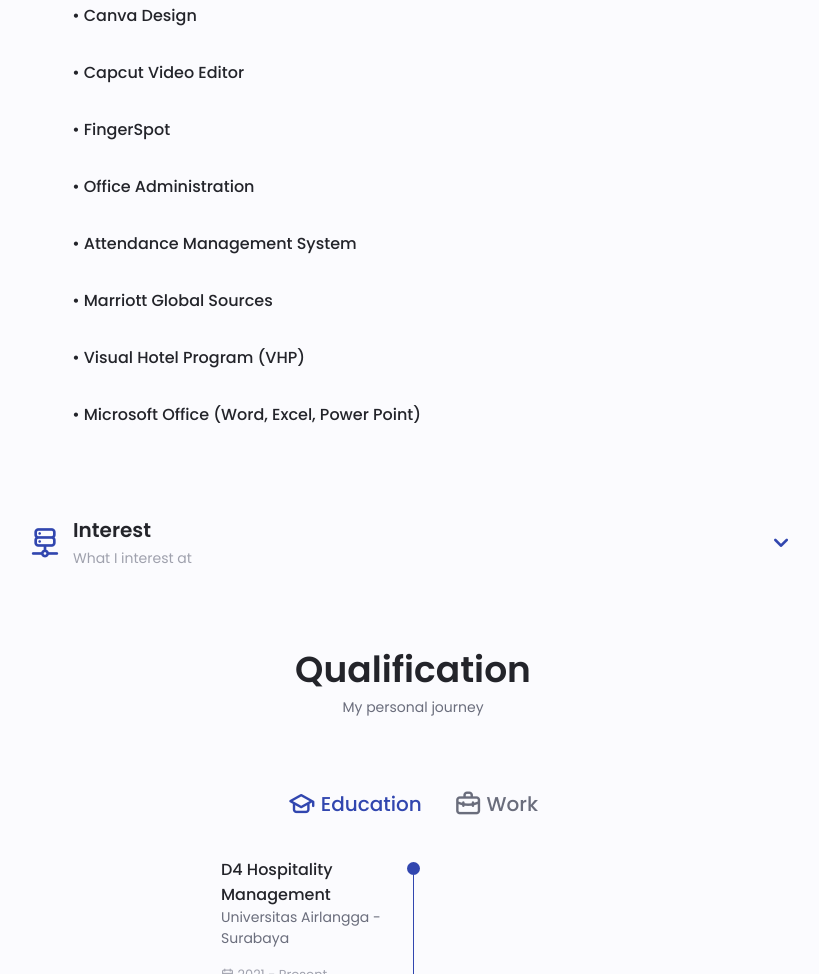
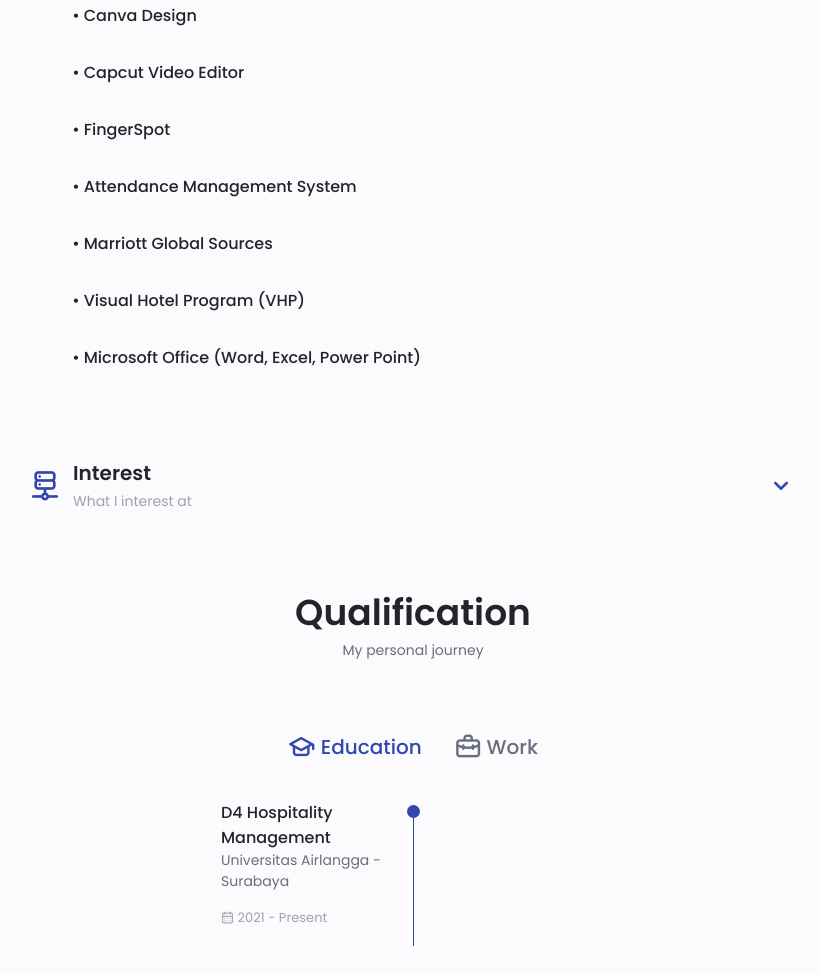
Before and after one commit to aulliyada/aulliyada.github.io, a plain HTML site: page index.html in a window 1280 px wide. Shown: the part 1802-2776 px from the top of the page, without its empty margins (227-1046 px from the left). Drawn offline with nearby package versions, Linux system fonts and the light colour scheme.

```diff
--- a/index.html
+++ b/index.html
@@ -238,18 +238,6 @@
                                 </div>
                                 <!-- <div class="skills__bar">
                                     <div class="skills__percentage skills__css"></div>
-                                </div> -->
-
-                            </div>
-
-                            <div class="skills__data">
-                                <div class="skills__titles">
-                                    <h3 class="skills__name">• Office Administration</h3>
-                                    <!-- <span class="skills__number">90%</span> -->
-
-                                </div>
-                                <!-- <div class="skills__bar">
-                                    <div class="skills__percentage skills__js"></div>
                                 </div> -->
 
                             </div>
```
